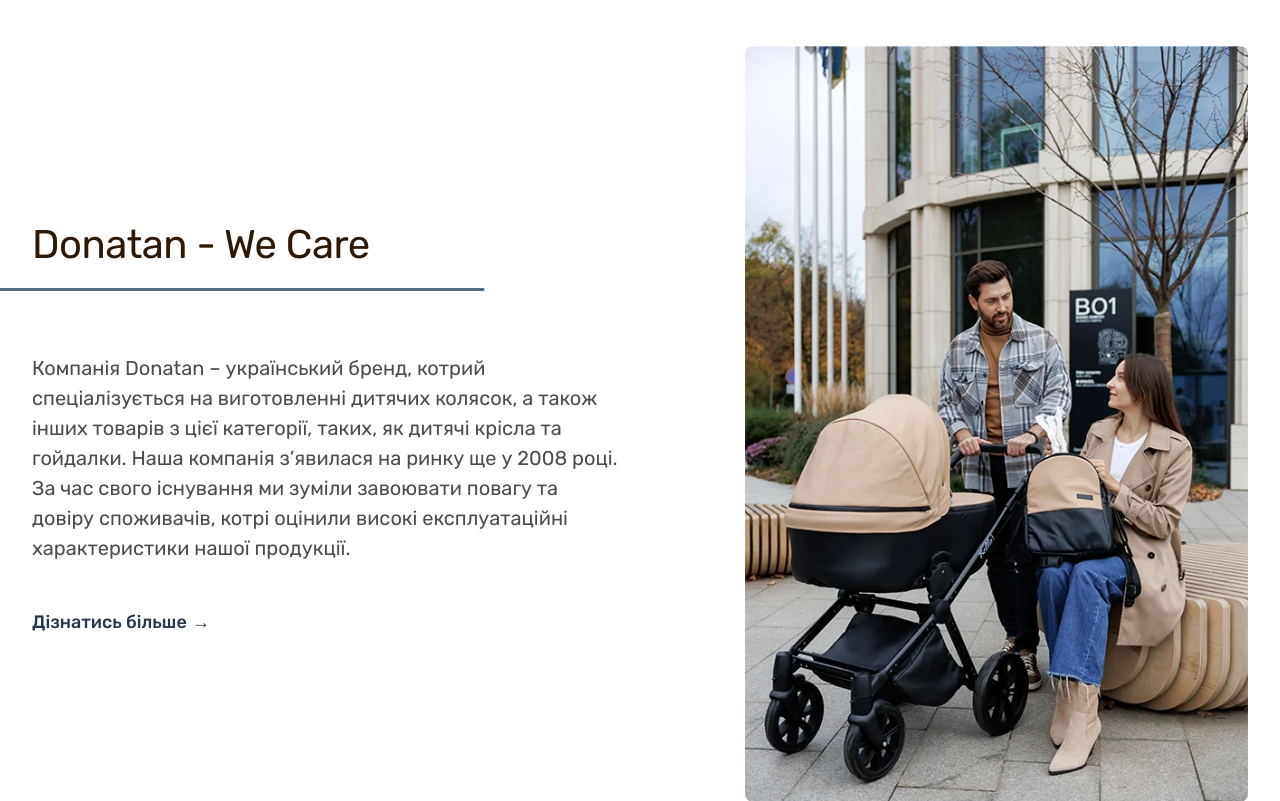
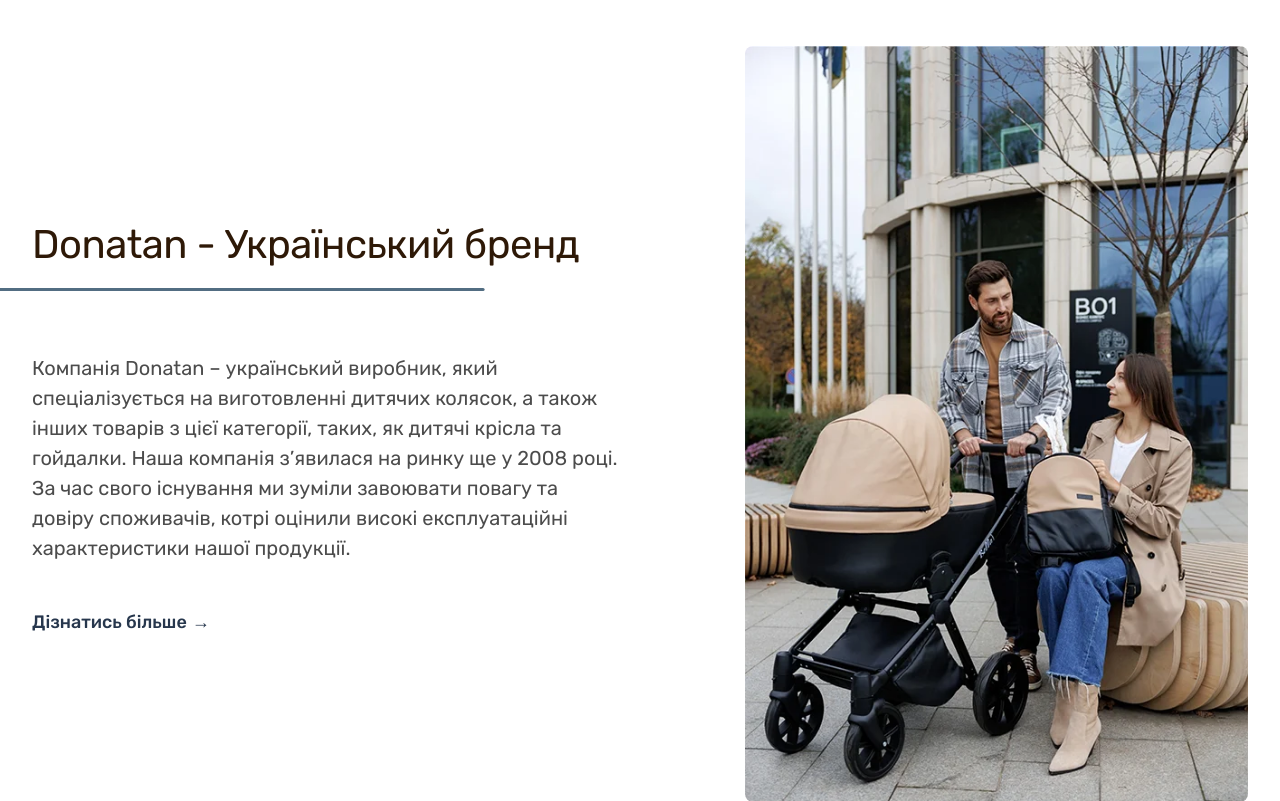
Before and after one commit to mrknd/donatan-20, a Django app: page / in a window 1280 px wide. Shown: the part 804-1605 px from the top of the page. Run offline with Django 5.2, Linux system fonts and the light colour scheme; data that the repository does not hold is empty; some libraries are stand-ins or nearby versions.

Commit message:
Update index.html

```diff
--- a/templates/pages/index.html
+++ b/templates/pages/index.html
@@ -99,12 +99,12 @@
         <div class="container about-us mt-5">
             <div class="grid grid--2-cols">
                 <div class="text-about-us">
-                    <h2 class="heading-primary">Donatan - We Care</h2>
+                    <h2 class="heading-primary">Donatan - Український бренд</h2>
                     <p
                             class="about-us-description"
                             style="padding-right: 4rem"
                     >
-                        Компанія Donatan – український бренд, котрий
+                        Компанія Donatan – український виробник, який
                         спеціалізується на виготовленні дитячих колясок, а також
                         інших товарів з цієї категорії, таких, як дитячі
                         крісла та гойдалки. Наша компанія з’явилася на
```
